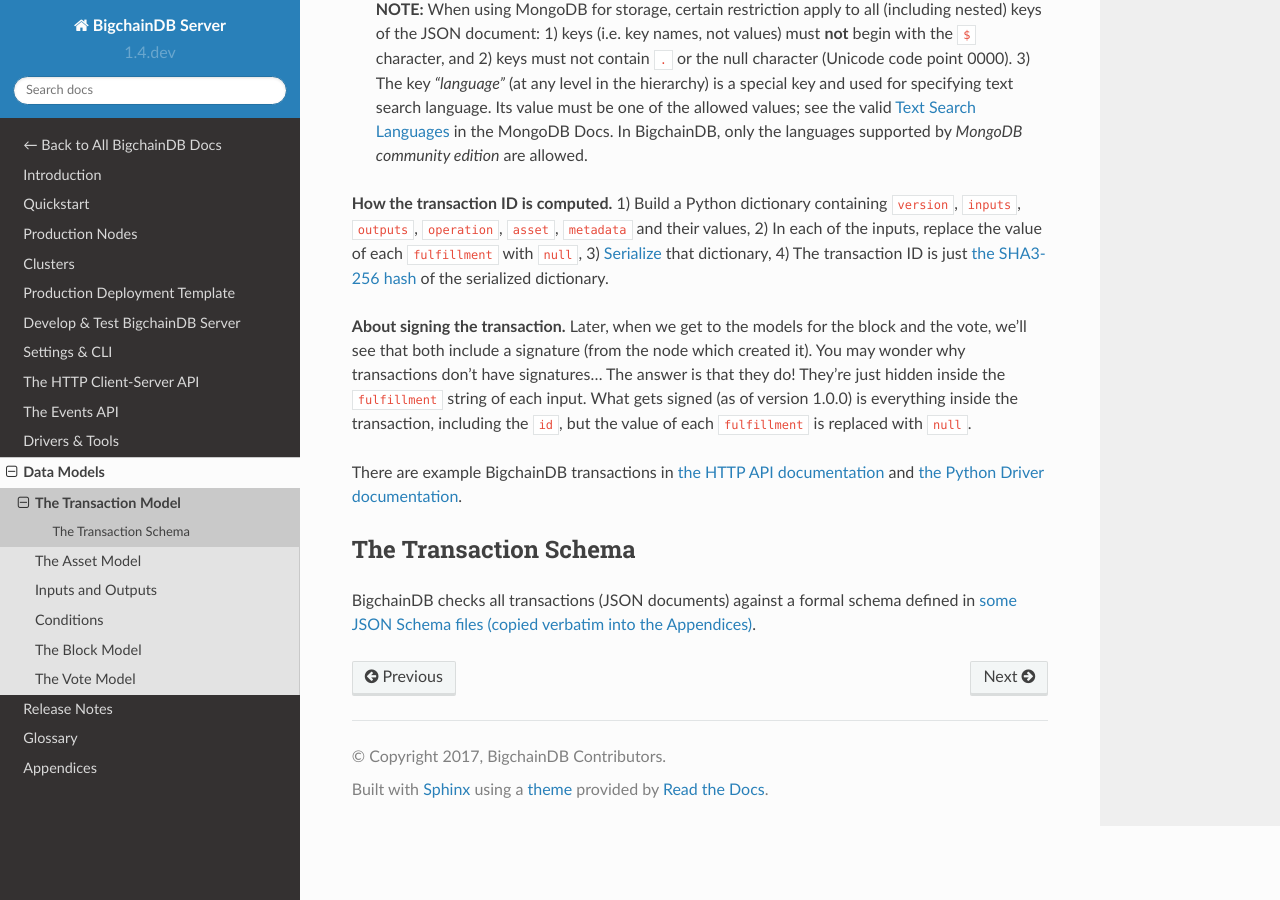
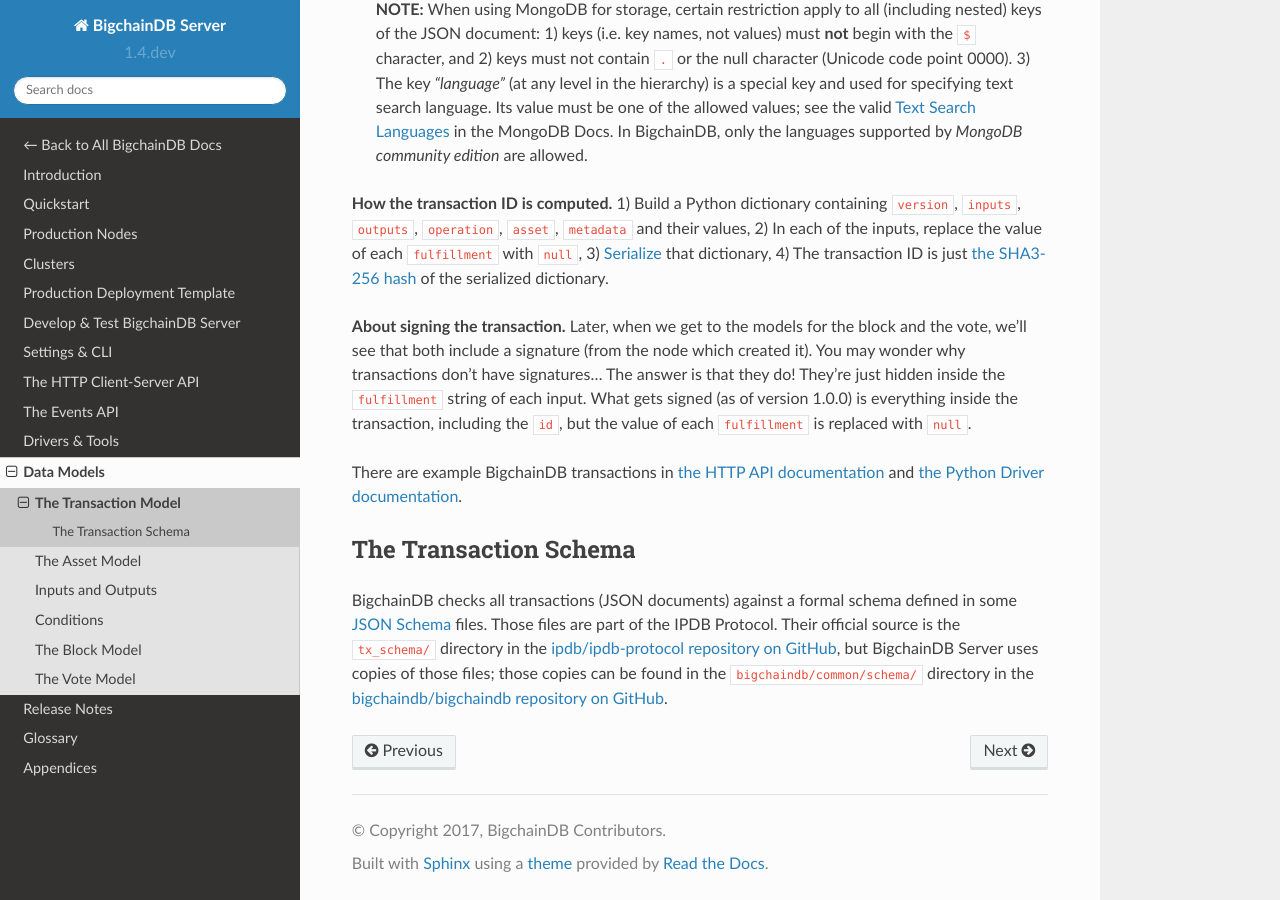
Before and after one commit to bigchaindb/bigchaindb, a Sphinx documentation site: the page built from docs/server/source/data-models/transaction-model.rst, in a window 1280 px wide and 900 px high, scrolled down 847 px. Built offline with Sphinx 7.4.7 and the Read the Docs theme 2.0.0, drawn with Linux system fonts in a browser that asks for light colours.

Commit message:
Removed appendix page w/ tx JSON Schema files & updated transaction-model.rst page

```diff
--- a/docs/server/source/appendices/index.rst
+++ b/docs/server/source/appendices/index.rst
@@ -28,5 +28,4 @@
    install-with-lxd
    run-with-vagrant
    run-with-ansible
-   tx-yaml-files
    vote-yaml
--- a/docs/server/source/data-models/transaction-model.rst
+++ b/docs/server/source/data-models/transaction-model.rst
@@ -69,6 +69,14 @@
 ----------------------
 
 BigchainDB checks all transactions (JSON documents)
-against a formal schema defined in :ref:`some JSON Schema files
-(copied verbatim into the Appendices)
-<The Transaction Schema Files>`.
+against a formal schema defined
+in some `JSON Schema <http://json-schema.org/>`_ files.
+Those files are part of the IPDB Protocol.
+Their official source is the ``tx_schema/`` directory
+in the `ipdb/ipdb-protocol repository on GitHub
+<https://github.com/ipdb/ipdb-protocol>`_,
+but BigchainDB Server uses copies of those files;
+those copies can be found
+in the ``bigchaindb/common/schema/`` directory
+in the `bigchaindb/bigchaindb repository on GitHub
+<https://github.com/bigchaindb/bigchaindb>`_.
```
Also changed, not shown: docs/server/source/appendices/tx-yaml-files.rst (deleted, +0 -34 lines).
